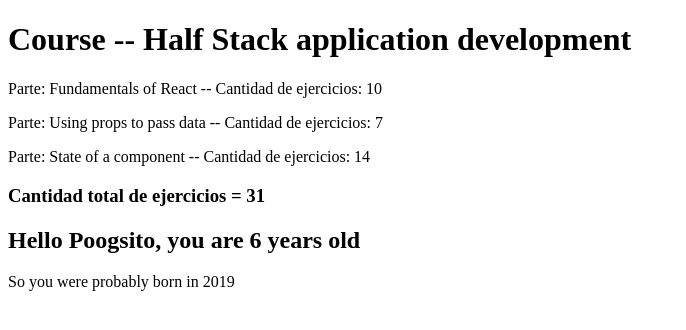
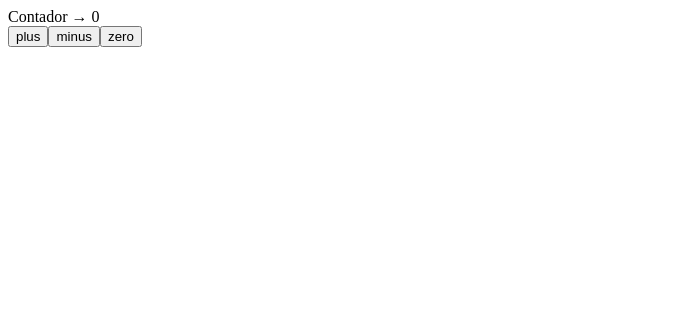
Before and after one commit to XavierSs21/FullStack---Open-Course, a React (Vite) app in the folder Part1/exercise1/: page / in a window 1280 px wide. Shown: the top 330 px of the page, without its empty margins (0-686 px from the left). Built offline with nearby package versions, Linux system fonts and the light colour scheme.

Commit message:
refactor: uso de controlador de estados

```diff
--- a/Part1/exercise1/src/App.jsx
+++ b/Part1/exercise1/src/App.jsx
@@ -1,72 +1,33 @@
-const Header = (props) => {
-  return <h1>Course -- {props.course.name}</h1>
-}
+import { useState } from 'react'
 
-const Part = (props) => {
-  return <p>Parte: {props.part} -- Cantidad de ejercicios: {props.exercise}</p>
+const Display = ({counter}) => <div>Contador → {counter}</div>
 
-}
+const Button = ({onClick, text}) => <button onClick={onClick}>{text}</button>
 
-const Content = (props) => {
-  return (
-    <div>
-      <Part part={props.parts[0].name} exercise={props.parts[0].exercises}/>
-      <Part part={props.parts[1].name} exercise={props.parts[1].exercises}/>
-      <Part part={props.parts[2].name} exercise={props.parts[2].exercises}/>
-    </div>
-  )
-}
+const App = () => {
+ const [ counter, setCounter ] = useState(0)
 
-const Total = (props) => {
-  return <h3>Cantidad total de ejercicios = {
-                                          props.parts[0].exercises +
-                                          props.parts[1].exercises +
-                                          props.parts[2].exercises}
-          </h3>
-}
+  const increaseByOne = () => setCounter(counter + 1)
 
-const Greetings = ({name, age}) => {
-  const bornYear = () => new Date().getFullYear() - age
+  const decreaseByOne = () => setCounter(counter - 1)
+
+  const setToZero = () => setCounter(0)
 
   return (
     <div>
-      <h2>Hello {name}, you are {age} years old</h2>
-      <p><string>So you were probably born in {bornYear()}</string></p>
-    </div>
-  )
-}
-
-const App = () => {
-  const person = {
-    name: 'Poogsito',
-    age: 6
-  }
-
-  const course = {
-    name: 'Half Stack application development',
-    parts: [
-      {
-        name: 'Fundamentals of React',
-        exercises: 10
-      },
-      {
-        name: 'Using props to pass data',
-        exercises: 7
-      },
-      {
-        name: 'State of a component',
-        exercises: 14
-      }
-    ]
-  }
-  return (
-    <div>
-      <Header course={course}/>
-      <Content
-        parts={course.parts}
+      <Display counter={counter}/>
+      <Button
+        onClick={increaseByOne}
+        text={'plus'}
       />
-      <Total parts={course.parts}/>
-      <Greetings name={person.name} age={person.age}/>
+      <Button
+        onClick={decreaseByOne}
+        text={'minus'}
+      />
+      <Button
+        onClick={setToZero}
+        text={'zero'}
+      />
     </div>
   )
 }
```
